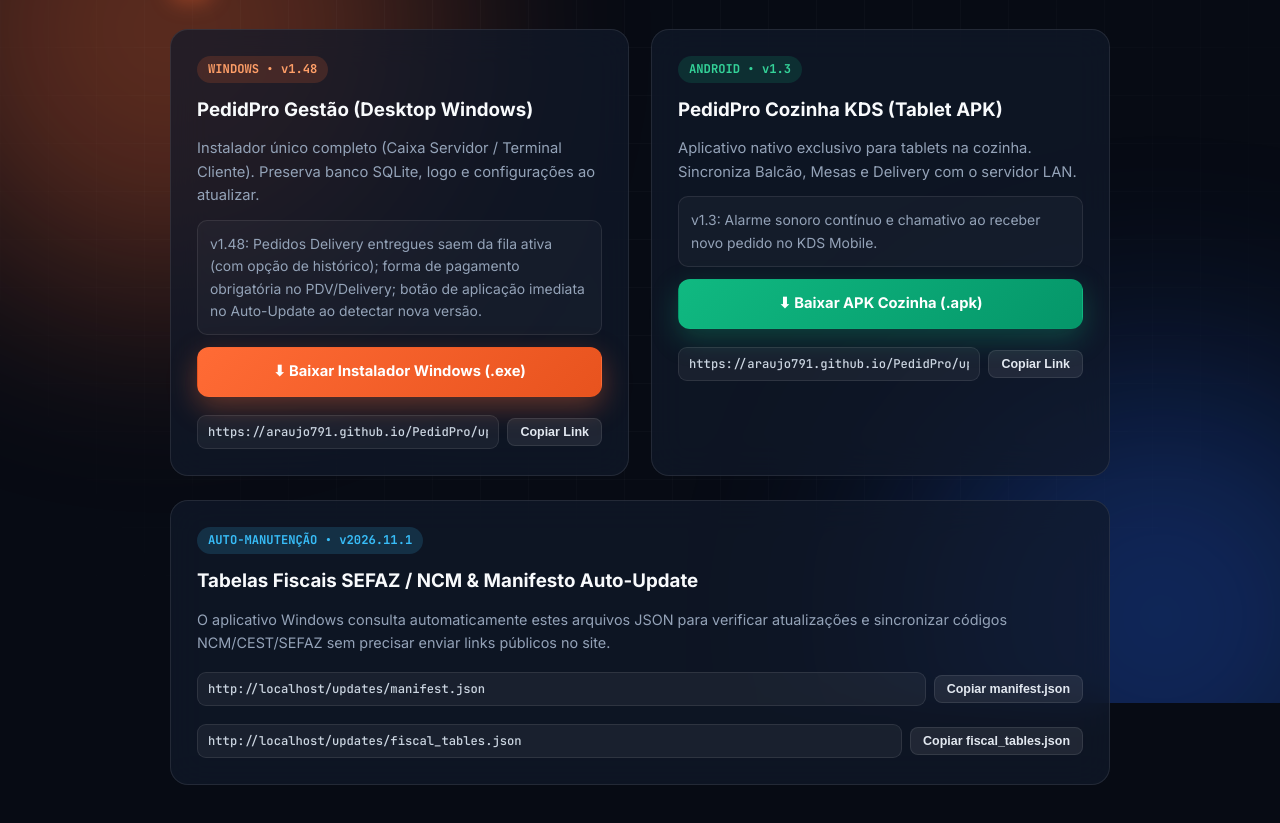
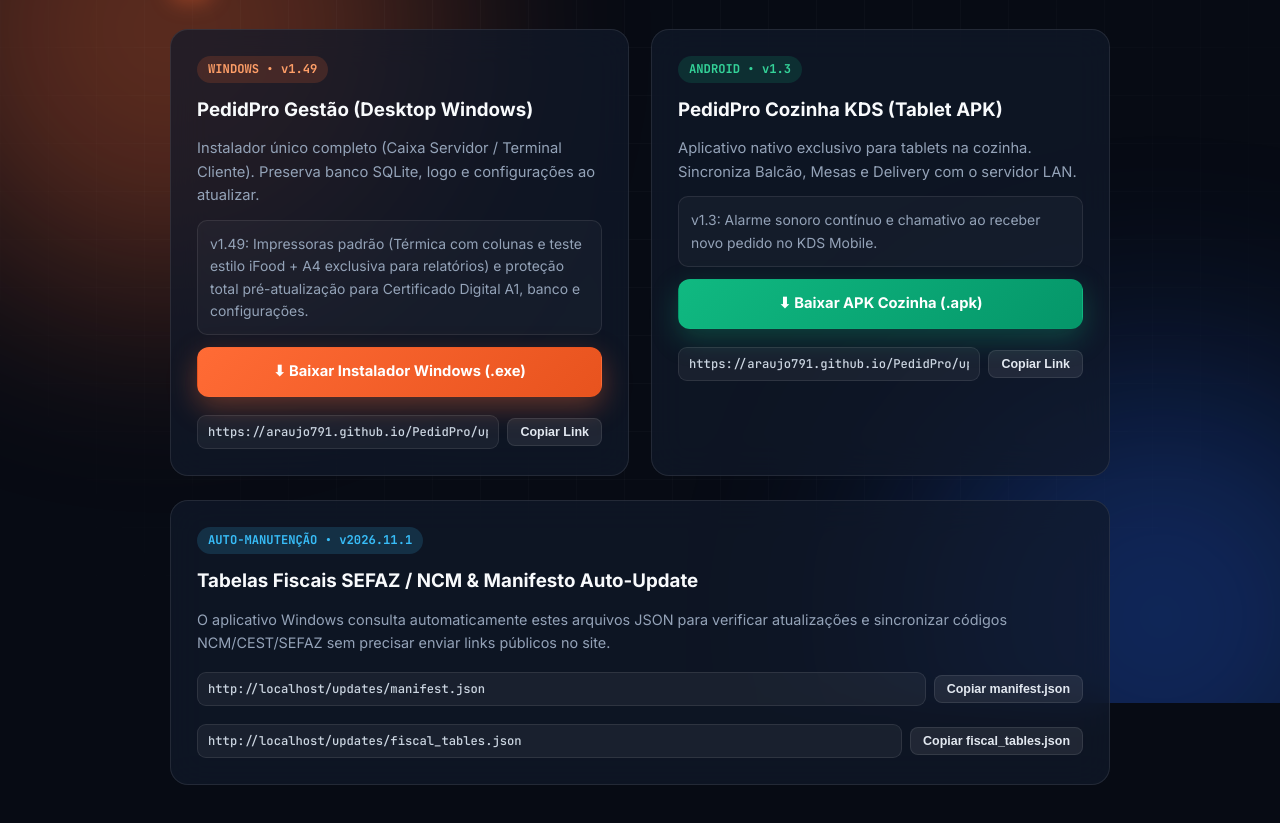
Before and after one commit to araujo791/PedidPro, a plain HTML site: page implantacao.html in a window 1280 px wide. Shown: the part 97-920 px from the top of the page. Drawn offline with Linux system fonts and the light colour scheme.

Commit message:
Updates v1.49: manifest, instalador desktop v1.49 e guia de implantacao

```diff
--- a/implantacao.html
+++ b/implantacao.html
@@ -54,11 +54,11 @@
 
     <div class="imp-grid">
       <div class="imp-card">
-        <span class="imp-tag" id="impWinVer">WINDOWS • v1.48</span>
+        <span class="imp-tag" id="impWinVer">WINDOWS • v1.49</span>
         <h3>PedidPro Gestão (Desktop Windows)</h3>
         <p style="color:var(--text-muted);font-size:0.92rem">Instalador único completo (Caixa Servidor / Terminal Cliente). Preserva banco SQLite, logo e configurações ao atualizar.</p>
         <div class="imp-notes" id="impWinNotes">Carregando notas da versão...</div>
-        <a id="impWinBtn" href="updates/Setup_PedidPro_Gestao_v1.48.exe" class="btn btn-primary btn-block" download>
+        <a id="impWinBtn" href="updates/Setup_PedidPro_Gestao_v1.49.exe" class="btn btn-primary btn-block" download>
           ⬇ Baixar Instalador Windows (.exe)
         </a>
         <div class="imp-url-row">
@@ -104,7 +104,7 @@
   <script>
     (function () {
       const base = window.location.href.replace(/\/[^\/]*$/, '');
-      document.getElementById('impWinUrl').value = base + '/updates/Setup_PedidPro_Gestao_v1.48.exe';
+      document.getElementById('impWinUrl').value = base + '/updates/Setup_PedidPro_Gestao_v1.49.exe';
       document.getElementById('impApkUrl').value = base + '/updates/PedidPro_Cozinha_v1.3.apk';
       document.getElementById('impManifestUrl').value = base + '/updates/manifest.json';
       document.getElementById('impFiscalUrl').value = base + '/updates/fiscal_tables.json';
```
Also changed, not shown: updates/manifest.json, 2 other files.
